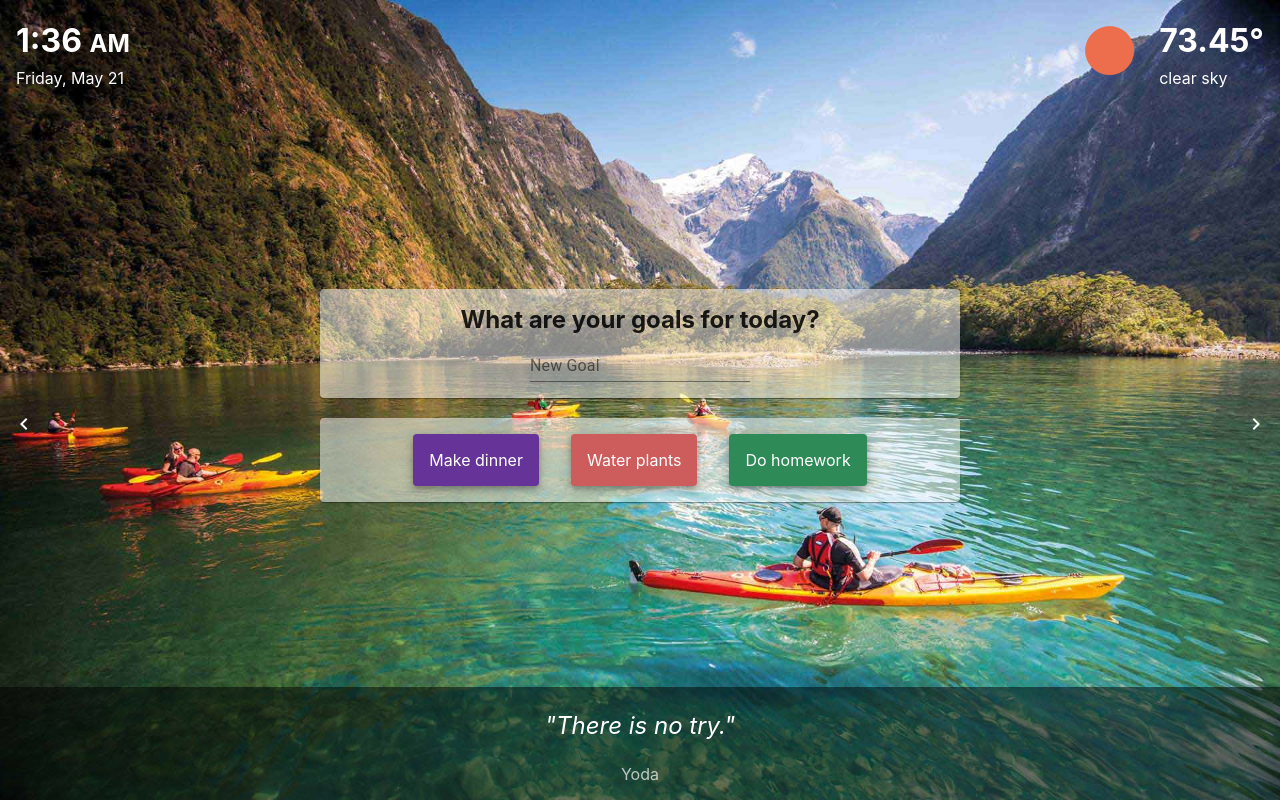
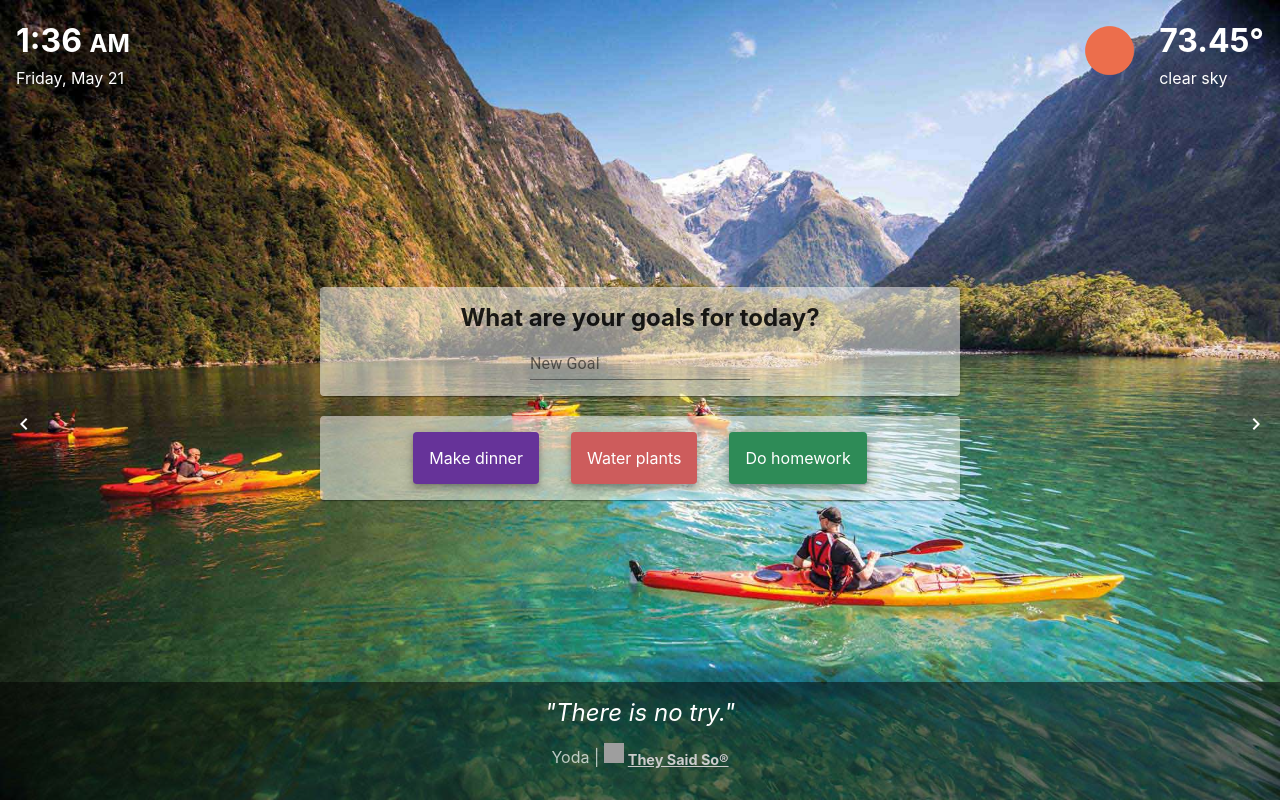
Before and after one commit to JamesTheLessFC/inspirational-homepage, a React (Create React App) app: page / in a window 1280 px wide. Built offline with nearby package versions, Linux system fonts and the light colour scheme; no server answers; grey boxes are pictures that could not be loaded.

Commit message:
connected app to Quote API

```diff
--- a/src/features/goals/Goals.js
+++ b/src/features/goals/Goals.js
@@ -8,7 +8,7 @@ import { useSelector } from "react-redux";
 const styles = {
   paper: {
     backgroundColor: "rgba(255, 255, 255, 0.5)",
-    maxHeight: "20rem",
+    maxHeight: "18rem",
     overflowY: "auto",
   },
 };
--- a/src/features/quote/Quote.js
+++ b/src/features/quote/Quote.js
@@ -1,29 +1,63 @@
-import React from "react";
+import React, { useEffect } from "react";
 import { withStyles } from "@material-ui/core/styles";
-import { selectQuote } from "./quoteSlice";
-import { useSelector } from "react-redux";
+import { selectQuote, fetchQuote } from "./quoteSlice";
+import { useSelector, useDispatch } from "react-redux";
 
 const styles = {
   div: {
     backgroundColor: "rgba(0,0,0,0.5)",
+    padding: "1rem",
   },
   text: {
     color: "white",
     fontStyle: "italic",
     fontSize: "1.5rem",
+    margin: "0",
   },
   author: {
     color: "rgba(255, 255, 255, 0.7)",
+  },
+  span: {
+    zIndex: "50",
+    fontSize: "0.9rem",
+    fontWeight: "bold",
+  },
+  a: {
+    color: "#ccc",
+    marginLeft: "4px",
+    verticalAlign: "middle",
   },
 };
 
 function Quote({ classes }) {
   const quote = useSelector(selectQuote);
+  const dispatch = useDispatch();
+
+  useEffect(() => {
+    dispatch(fetchQuote());
+  }, [dispatch]);
 
   return (
     <div className={classes.div}>
       <p className={classes.text}>"{quote.text}"</p>
-      <p className={classes.author}>{quote.author}</p>
+      <p className={classes.author}>
+        {quote.author} |{" "}
+        <span className={classes.span}>
+          <img
+            src="https://theysaidso.com/branding/theysaidso.png"
+            height="20"
+            width="20"
+            alt="theysaidso.com"
+          />
+          <a
+            href="https://theysaidso.com"
+            title="Powered by quotes from theysaidso.com"
+            className={classes.a}
+          >
+            They Said So®
+          </a>
+        </span>
+      </p>
     </div>
   );
 }
--- /dev/null
+++ b/src/features/quote/quoteAPI.js
@@ -0,0 +1,11 @@
+import axios from "axios";
+
+const API_URL = "https://quotes.rest/qod?category=inspire";
+
+export const fetchQuoteOfTheDay = async () => {
+  const response = await axios.get(API_URL);
+  return {
+    text: response.data.contents.quotes[0].quote,
+    author: response.data.contents.quotes[0].author,
+  };
+};
--- a/src/features/quote/quoteSlice.js
+++ b/src/features/quote/quoteSlice.js
@@ -1,9 +1,15 @@
-import { createSlice } from "@reduxjs/toolkit";
+import { createSlice, createAsyncThunk } from "@reduxjs/toolkit";
+import { fetchQuoteOfTheDay } from "./quoteAPI";
 
 const initialState = {
   text: "There is no try.",
   author: "Yoda",
 };
+
+export const fetchQuote = createAsyncThunk("quote/fetchQuote", async () => {
+  const response = await fetchQuoteOfTheDay();
+  return response;
+});
 
 const quoteSlice = createSlice({
   name: "quote",
@@ -12,6 +18,22 @@ const quoteSlice = createSlice({
     setQuote: (quote, action) => {
       quote.text = action.payload.text;
       quote.author = action.payload.author;
+    },
+  },
+  extraReducers: {
+    [fetchQuote.pending]: (quote) => {
+      quote.loading = true;
+    },
+    [fetchQuote.fulfilled]: (quote, action) => {
+      return {
+        ...action.payload,
+        loading: false,
+        failedToLoad: false,
+      };
+    },
+    [fetchQuote.rejected]: (quote) => {
+      quote.loading = false;
+      quote.failedToLoad = true;
     },
   },
 });
```
